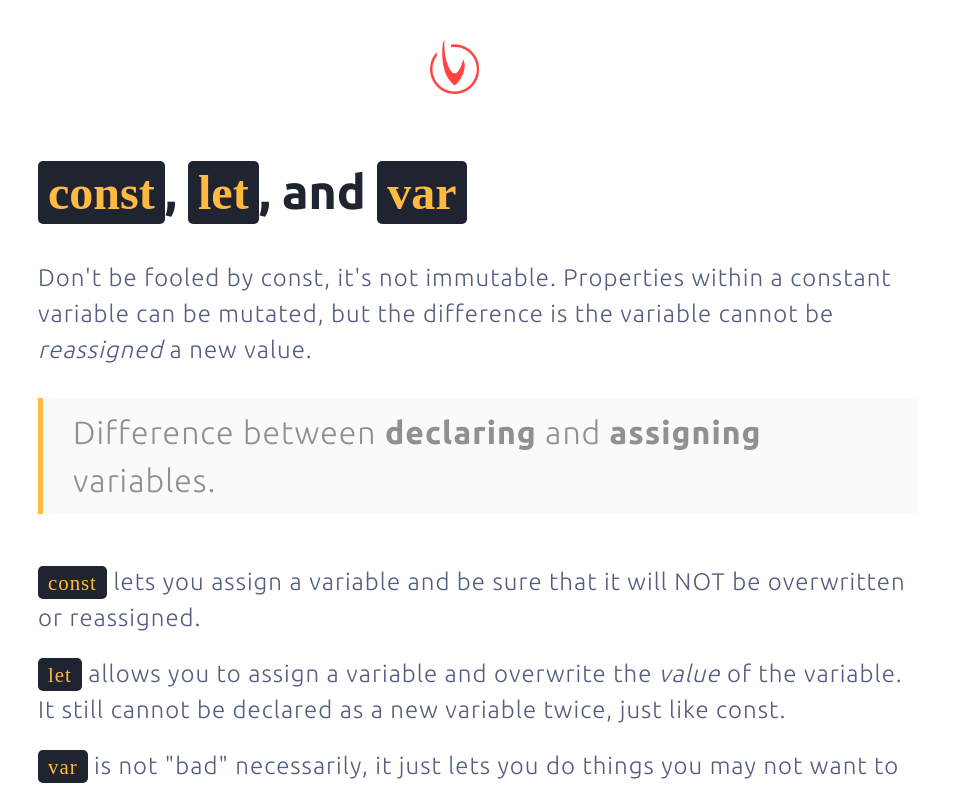
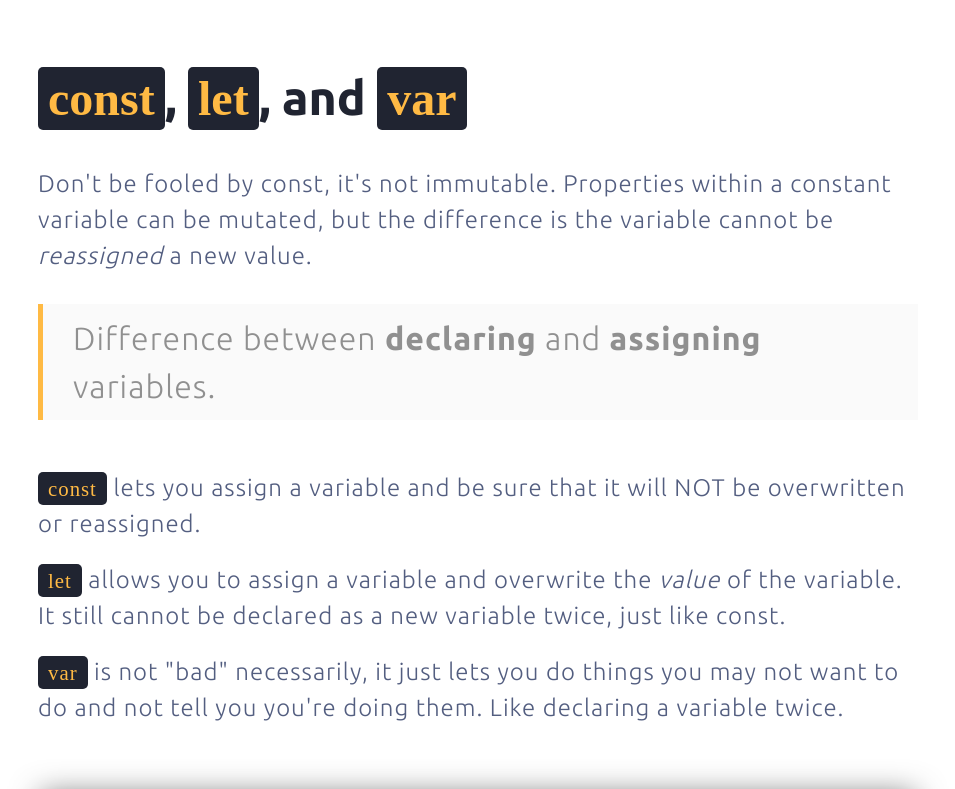
Before and after one commit to coffeylukas/code-presentation-template, a plain HTML site: page index.html in a window 1280 px wide. Shown: the top 789 px of the page, without its empty margins (162-1117 px from the left). Drawn offline with Linux system fonts and the light colour scheme; a web font is replaced by a local one.

Commit message:
Removed old logo

```diff
--- a/index.html
+++ b/index.html
@@ -11,7 +11,6 @@
 </head>
 <body>
     <section class="wrapper">
-        <img src="code-snippets/venveo.png" alt="" class="logo">
         <section class="separate">
             <h1><span class="code">const</span>, <span class="code">let</span>, and <span class="code">var</span></h1>
             <p>Don't be fooled by <span>const</span>, it's not immutable. Properties within a constant variable can be mutated, but the difference is the variable cannot be <em>reassigned</em> a new value.</p>
```
